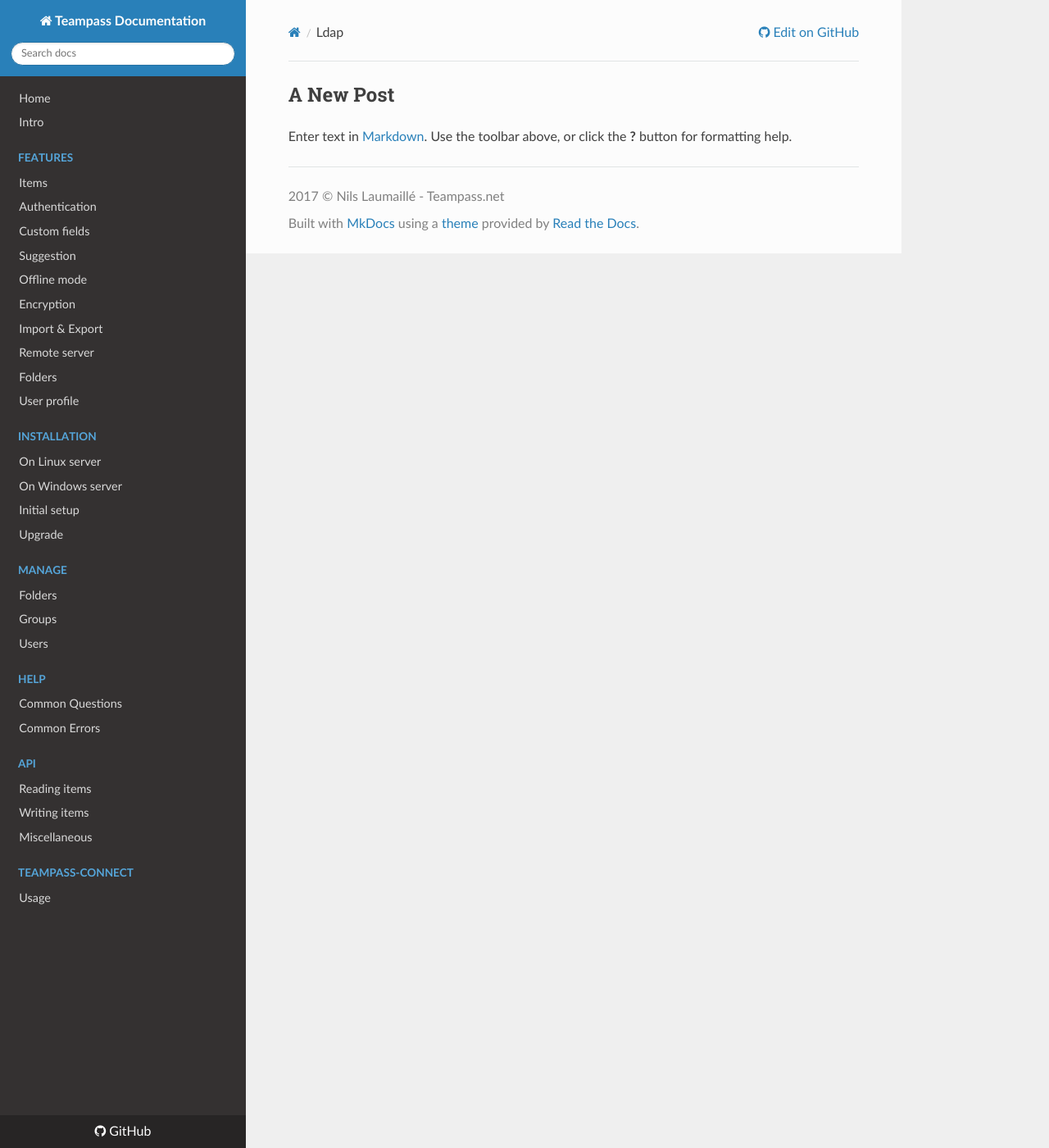
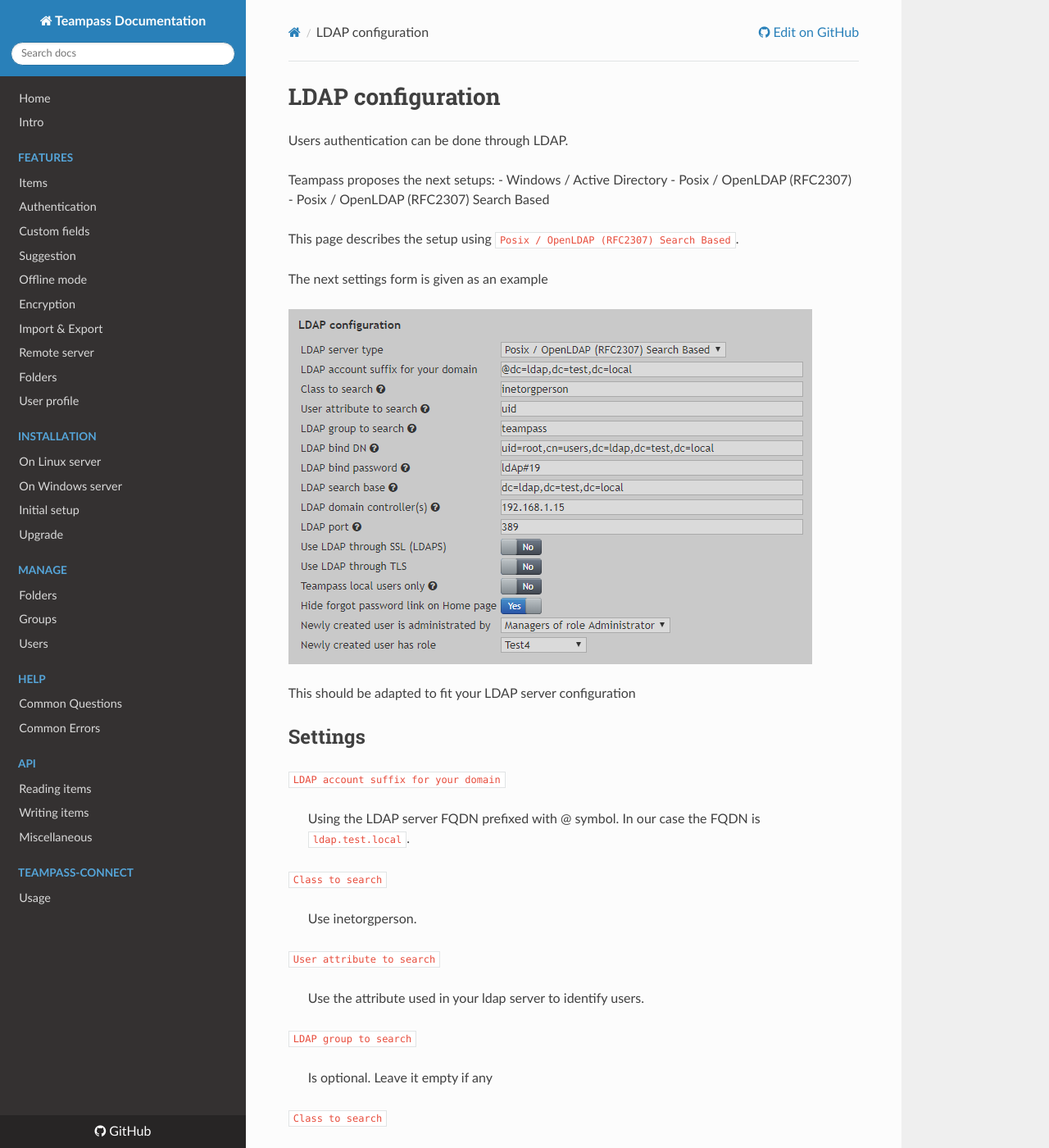
Before and after one commit to nilsteampassnet/teampass_doc, an MkDocs documentation site: the page built from docs/install/ldap.md, in a window 1280 px wide and 1400 px high. Shown: the whole window at 82% size. Built offline with MkDocs 1.6.1, drawn with Linux system fonts in a browser that asks for light colours; nearby versions of some CDN libraries; old or Windows-style settings are respelled for this version of MkDocs; some of the changed text lies outside the part shown.

Commit message:
Update ldap.md

```diff
--- a/docs/install/ldap.md
+++ b/docs/install/ldap.md
@@ -1,3 +1,37 @@
-## A New Post
+# LDAP configuration
 
-Enter text in [Markdown](http://daringfireball.net/projects/markdown/). Use the toolbar above, or click the **?** button for formatting help.
+Users authentication can be done through LDAP.
+
+Teampass proposes the next setups:
+- Windows / Active Directory
+- Posix / OpenLDAP (RFC2307)
+- Posix / OpenLDAP (RFC2307) Search Based
+
+This page describes the setup using `Posix / OpenLDAP (RFC2307) Search Based`.
+
+The next settings form is given as an example
+
+![Screenshot](../img/ins-ldap-1.png)
+
+This should be adapted to fit your LDAP server configuration
+
+## Settings
+
+`LDAP account suffix for your domain`
+> Using the LDAP server FQDN prefixed with @ symbol.
+In our case the FQDN is `ldap.test.local`.
+
+`Class to search`
+> Use inetorgperson.
+
+`User attribute to search`
+> Use the attribute used in your ldap server to identify users.
+
+`LDAP group to search`
+> Is optional. Leave it empty if any
+
+`Class to search`
+> Use
+
+`Class to search`
+> Use
```
